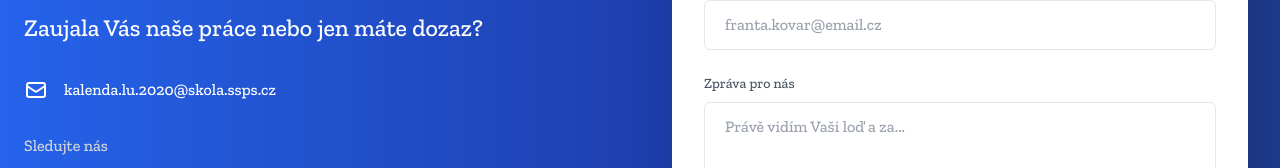
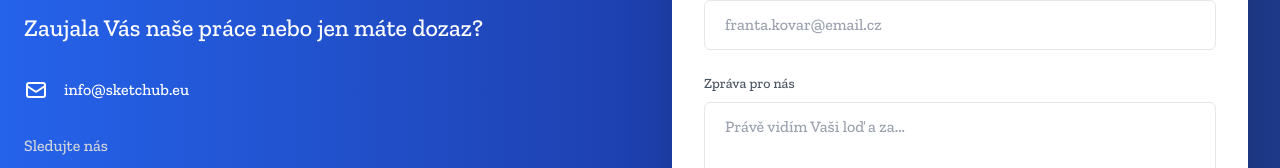
Before and after one commit to LukasKalenda/Sketchhub.eu, a Nuxt app: page /kontakt in a window 1280 px wide. Shown: the part 414-582 px from the top of the page. Built offline with nearby package versions, Linux system fonts and the light colour scheme; a web font is replaced by a local one.

Commit message:
přidan e-mal info@sketchub.eu

```diff
--- a/pages/kontakt/index.vue
+++ b/pages/kontakt/index.vue
@@ -31,7 +31,7 @@
               </svg>
 
               <span class="mx-2 text-white truncate w-72"
-                >kalenda.lu.2020@skola.ssps.cz</span
+                >info@sketchub.eu</span
               >
               <!-- <span class="mx-2 text-white truncate w-72"
                 >info@sketchub.eu</span
```
